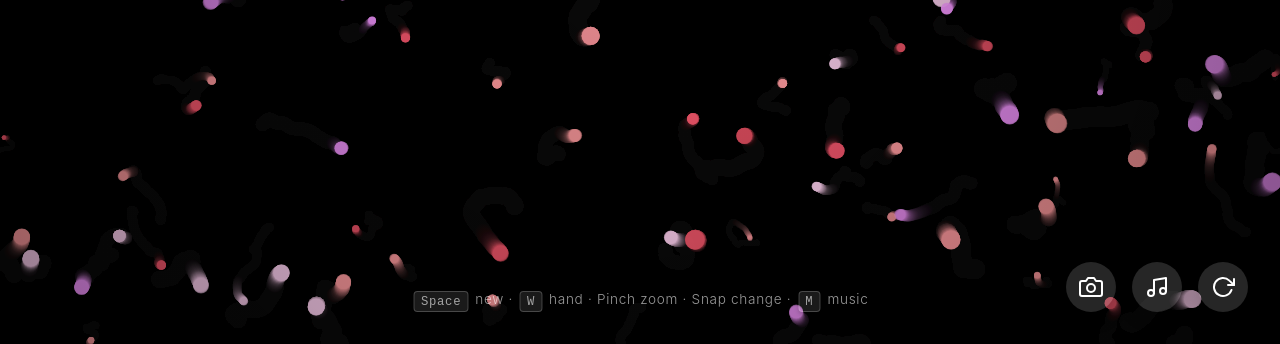
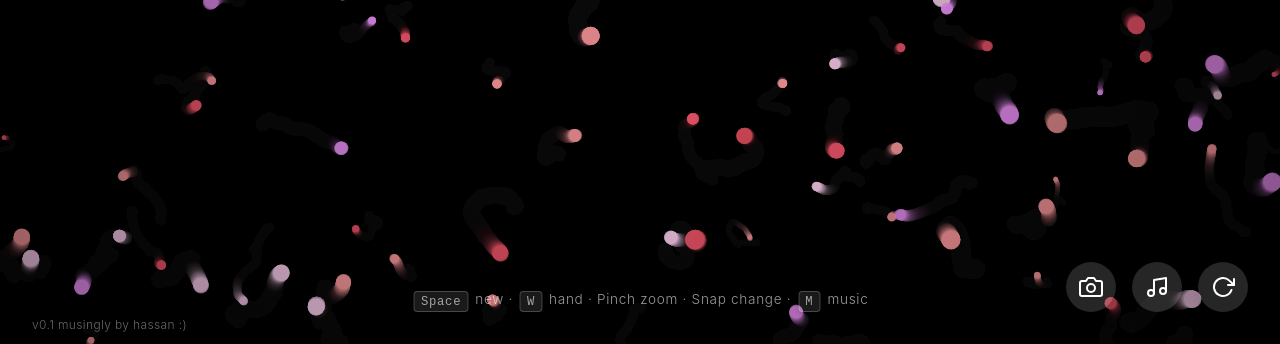
Before and after one commit to hassanownz/linbn, a website: page index.html in a window 1280 px wide. Shown: the part 456-800 px from the top of the page. Drawn offline with Linux system fonts and the light colour scheme.

Commit message:
Add attribution footer to HTML

```diff
--- a/index.html
+++ b/index.html
@@ -101,6 +101,11 @@
         <kbd>Space</kbd> new · <kbd>W</kbd> hand · Pinch zoom · Snap change · <kbd>M</kbd> music
     </div>
 
+    <!-- Attribution -->
+    <div class="attribution">
+        v0.1 musingly by hassan :)
+    </div>
+
     <!-- YouTube Audio Player (Hidden) -->
     <div id="youtubePlayer" style="display: none;"></div>
 
```
